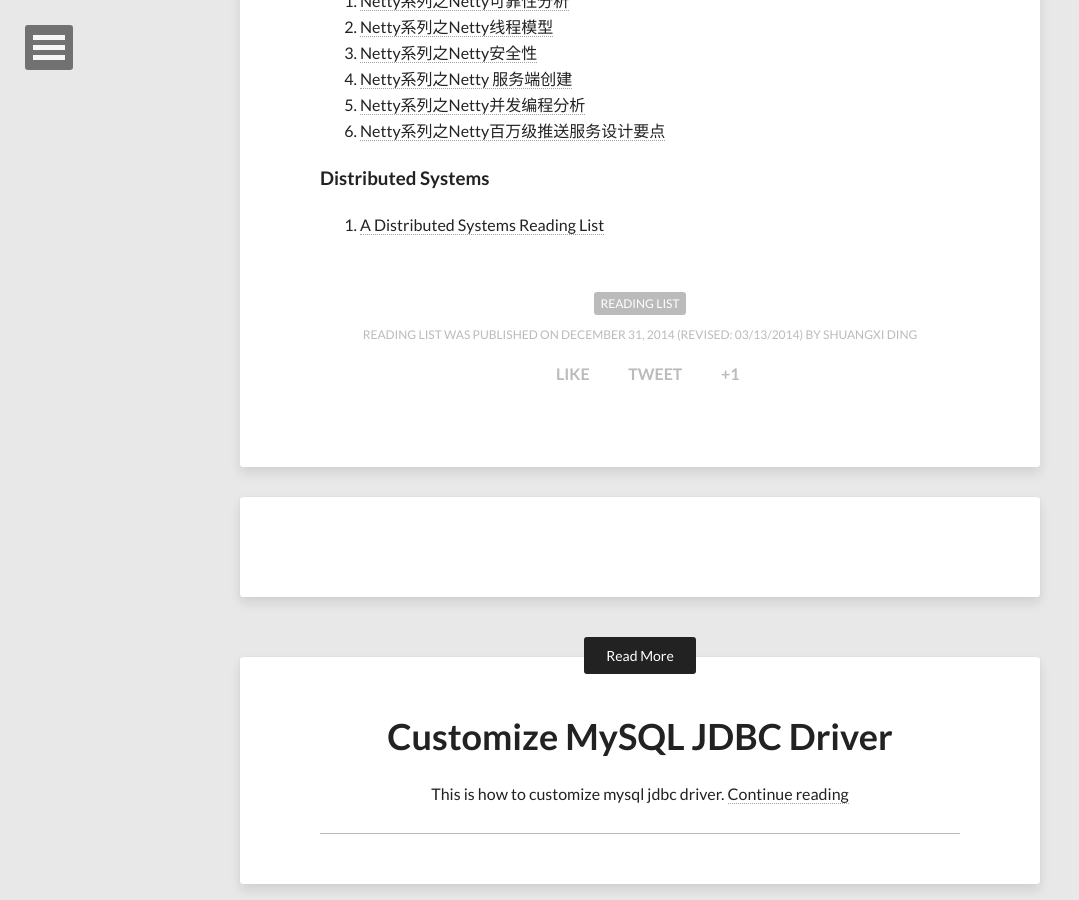
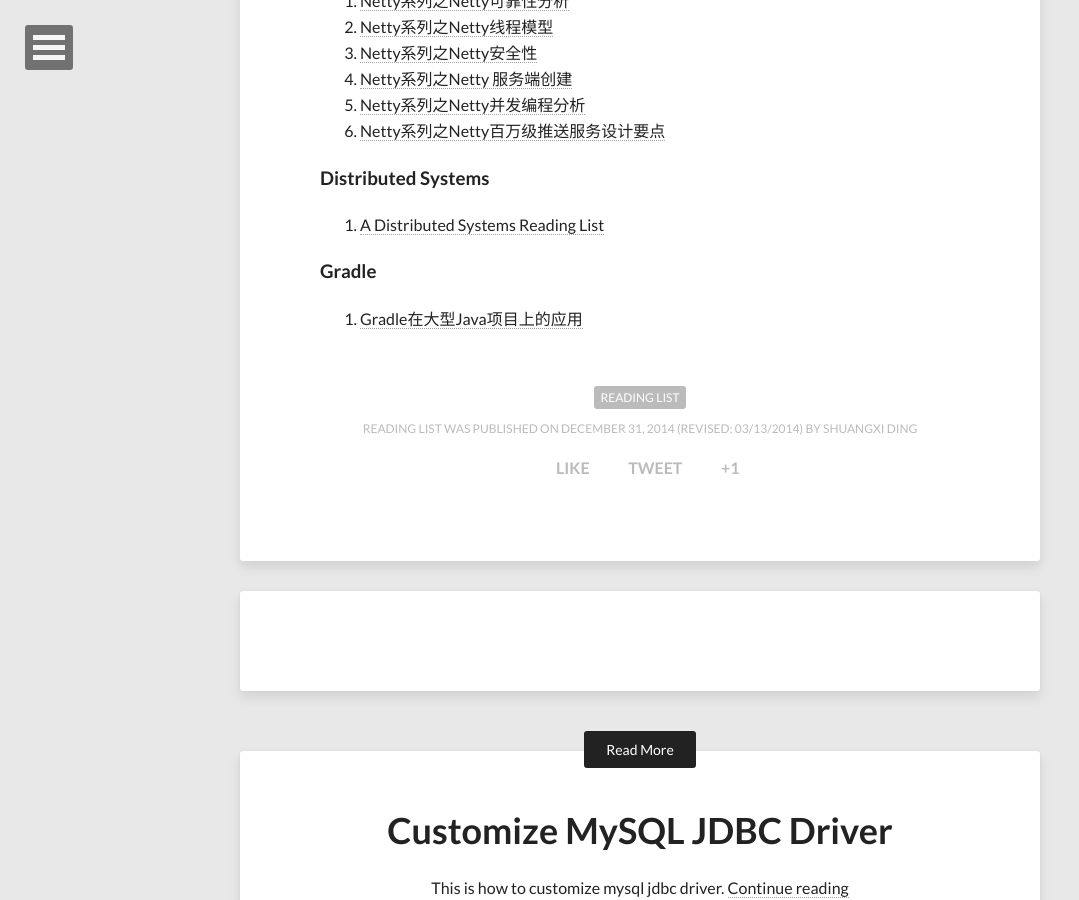
Before and after one commit to dingshuangxi888/dingshuangxi888.github.com, a Jekyll site: the page built from _posts/2014-12-31-reading-list.md, in a window 1280 px wide and 900 px high, scrolled down 847 px. Shown: the whole window, without its empty margins (0-1079 px from the left). Built offline with Jekyll 4.4.1, drawn with Linux system fonts in a browser that asks for light colours; nearby versions of some CDN libraries; comment, search, counter and statistics services are not loaded.

Commit message:
add gradle

```diff
--- a/_posts/2014-12-31-reading-list.md
+++ b/_posts/2014-12-31-reading-list.md
@@ -30,3 +30,6 @@ share: true
 
 ### Distributed Systems
 1. [A Distributed Systems Reading List](http://dancres.github.io/Pages/)
+
+### Gradle
+1. [Gradle在大型Java项目上的应用](http://www.infoq.com/cn/articles/Gradle-application-in-large-Java-projects/)
```
